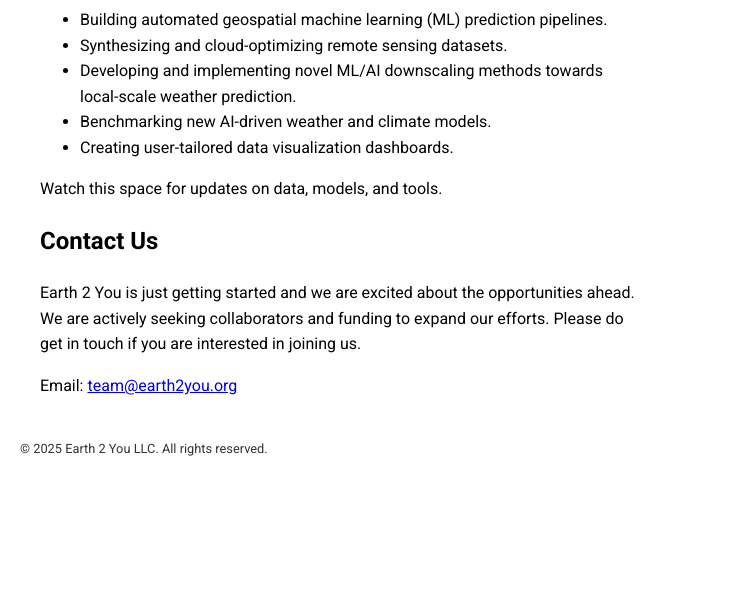
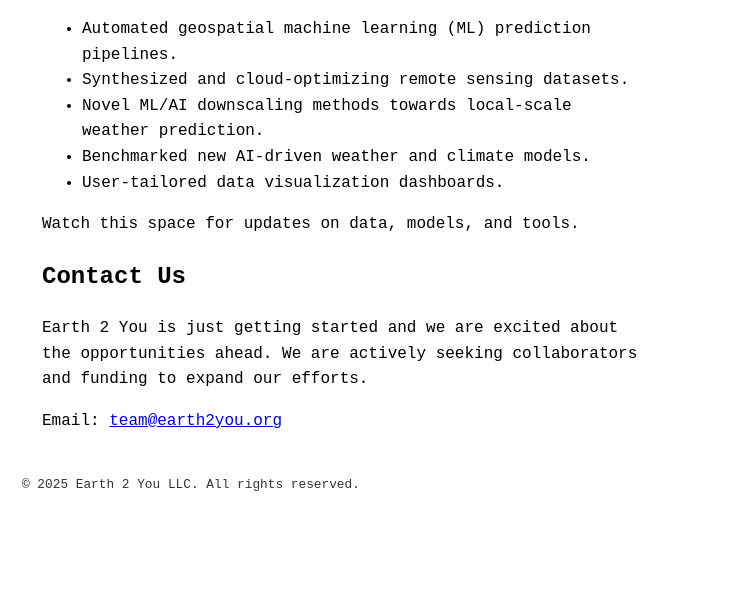
Before and after one commit to earth2you/earth2you.github.io, a plain HTML site: page index.html in a window 1280 px wide. Shown: the part 208-800 px from the top of the page, without its empty margins (0-744 px from the left). Drawn offline with Linux system fonts and the light colour scheme.

Commit message:
small edits

```diff
--- a/index.html
+++ b/index.html
@@ -10,21 +10,18 @@
     <header>
         <div class="header-content">
             <img src="logo.png" alt="Earth 2 You Logo" class="logo">
-            <h1>Better localized predictions of our Earth system</h1>
         </div>
     </header>
     <main>
-        <section id="about">
 
-        </section>
         <section id="approach">
+            <h2>Better predictions of Earth's weather and climate</h2>
             <ul>
-
-                <li>Building automated geospatial machine learning (ML) prediction pipelines.</li>
-                <li>Synthesizing and cloud-optimizing remote sensing datasets.</li>
-                <li>Developing and implementing novel ML/AI downscaling methods towards local-scale weather prediction.</li>
-                <li>Benchmarking new AI-driven weather and climate models.</li>
-                <li>Creating user-tailored data visualization dashboards.</li>
+                <li>Automated geospatial machine learning (ML) prediction pipelines.</li>
+                <li>Synthesized and cloud-optimizing remote sensing datasets.</li>
+                <li>Novel ML/AI downscaling methods towards local-scale weather prediction.</li>
+                <li>Benchmarked new AI-driven weather and climate models.</li>
+                <li>User-tailored data visualization dashboards.</li>
             </ul>
         </section>
         <section id="blog">
@@ -32,7 +29,7 @@
         </section>
         <section id="contact">
             <h2>Contact Us</h2>
-            Earth 2 You is just getting started and we are excited about the opportunities ahead. We are actively seeking collaborators and funding to expand our efforts. Please do get in touch if you are interested in joining us.
+            Earth 2 You is just getting started and we are excited about the opportunities ahead. We are actively seeking collaborators and funding to expand our efforts.
             <p>Email: <a href="mailto:team@earth2you.org">team@earth2you.org</a></p>
         </section>
     </main>
--- a/styles.css
+++ b/styles.css
@@ -1,9 +1,10 @@
-@import url('https://fonts.googleapis.com/css2?family=Roboto:wght@400;700&display=swap');
+@import url('https://fonts.googleapis.com/css2?family=JetBrains+Mono&display=swap');
 
 body {
-    font-family: 'Roboto', sans-serif;
+    font-family: 'DM Mono', monospace;
     margin: 0;
-    padding: 0;
+    padding: 2px;
+    padding-top: 1rem;  /* This will add more whitespace at the top */
     line-height: 1.6;
 }
 
```
Also changed, not shown: logo.png, 1 other file.
